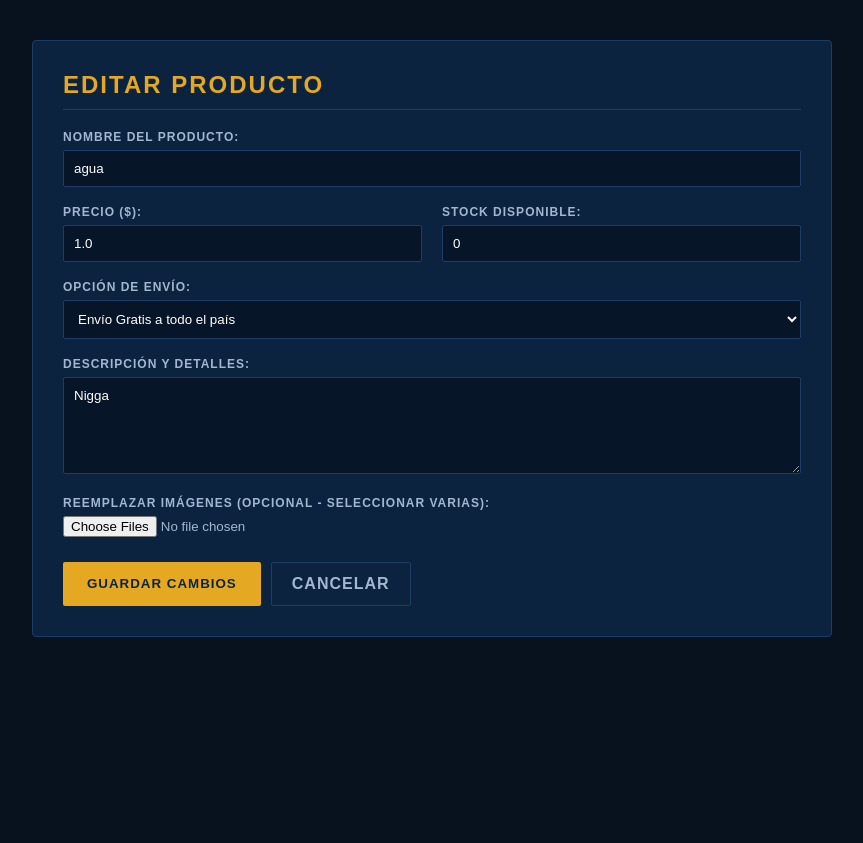
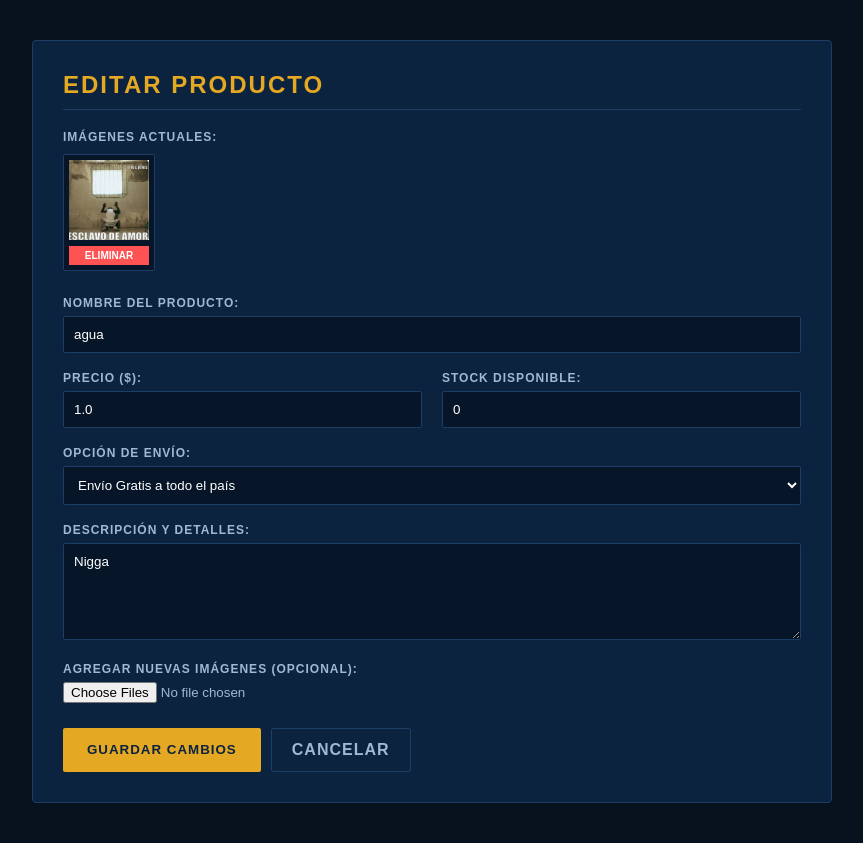
Before and after one commit to DayidMadera/1114-Weapon-store, a Flask app: page /vendedor/producto/editar/1 in a window 1280 px wide. Shown: the part 61-904 px from the top of the page, without its empty margins (208-1071 px from the left). Before the commit the page ends 698 px from the top, so only its background shows below. Run offline with Flask 3, Linux system fonts and the light colour scheme; a user stored in the database is signed in; some libraries are stand-ins or nearby versions.

Commit message:
Add files via upload

```diff
--- a/templates/editar_producto.html
+++ b/templates/editar_producto.html
@@ -6,7 +6,6 @@
 </head>
 <body style="font-family: 'Arial', sans-serif; margin: 0; padding: 0; background-color: #08111e; color: #ffffff;">
 
-    <!-- HEADER / NAVEGACIÓN -->
     <header style="background-color: #0c2340; border-bottom: 3px solid #e5a823; padding: 15px 30px; display: flex; justify-content: space-between; align-items: center;">
         <h1 style="margin: 0; font-size: 24px; color: #ffffff; letter-spacing: 2px; text-transform: uppercase;">
             <span style="color: #e5a823;">WARDOG</span> STORE
@@ -17,12 +16,48 @@
     </header>
 
     <main style="max-width: 800px; margin: 40px auto; padding: 0 20px;">
+
+        {% with messages = get_flashed_messages() %}
+          {% if messages %}
+            <div style="background-color: #0c2340; border: 1px solid #e5a823; color: #e5a823; padding: 12px; font-size: 13px; margin-bottom: 25px; border-radius: 2px;">
+            {% for message in messages %}
+              <div>{{ message }}</div>
+            {% endfor %}
+            </div>
+          {% endif %}
+        {% endwith %}
+
         <div style="background-color: #0c2340; border: 1px solid #1c3d66; padding: 30px; border-radius: 4px;">
             <h2 style="margin-top: 0; text-transform: uppercase; letter-spacing: 2px; color: #e5a823; border-bottom: 1px solid #1c3d66; padding-bottom: 10px;">
                 Editar Producto
             </h2>
 
+            <!-- GESTIÓN DE IMÁGENES EXISTENTES CON OPCIÓN DE ELIMINAR -->
+            {% if producto.imagenes %}
+            <div style="margin-bottom: 25px;">
+                <label style="display: block; margin-bottom: 10px; font-size: 12px; font-weight: bold; text-transform: uppercase; letter-spacing: 1px; color: #a2b7d0;">
+                    Imágenes Actuales:
+                </label>
+                <div style="display: flex; gap: 15px; flex-wrap: wrap;">
+                    {% for img in producto.imagenes %}
+                        <div style="position: relative; background: #061527; padding: 5px; border: 1px solid #1c3d66; border-radius: 2px; text-align: center;">
+                            <img src="{{ img.ruta }}" style="width: 80px; height: 80px; object-fit: cover; display: block; margin-bottom: 5px;">
+                            <form action="{{ url_for('eliminar_foto', foto_id=img.id) }}" method="POST" style="margin: 0;">
+                                <input type="hidden" name="csrf_token" value="{{ csrf_token() }}"/>
+                                <button type="submit" style="background: #ff5252; color: white; border: none; padding: 4px 8px; font-size: 10px; cursor: pointer; text-transform: uppercase; font-weight: bold; width: 100%;">
+                                    Eliminar
+                                </button>
+                            </form>
+                        </div>
+                    {% endfor %}
+                </div>
+            </div>
+            {% endif %}
+
             <form action="{{ url_for('editar_producto', id=producto.id) }}" method="POST" enctype="multipart/form-data">
+                <!-- Token CSRF -->
+                <input type="hidden" name="csrf_token" value="{{ csrf_token() }}"/>
+
                 <label style="display: block; margin-bottom: 6px; font-size: 12px; font-weight: bold; text-transform: uppercase; letter-spacing: 1px; color: #a2b7d0;">
                     Nombre del Producto:
                 </label>
@@ -59,9 +94,9 @@
                 <textarea name="descripcion" rows="5" style="width: 100%; box-sizing: border-box; padding: 10px; margin-bottom: 18px; background-color: #061527; border: 1px solid #1c3d66; color: #ffffff; border-radius: 2px; font-family: inherit;" required>{{ producto.descripcion }}</textarea>
 
                 <label style="display: block; margin-bottom: 6px; font-size: 12px; font-weight: bold; text-transform: uppercase; letter-spacing: 1px; color: #a2b7d0;">
-                    Reemplazar Imágenes (Opcional - Seleccionar varias):
+                    Agregar Nuevas Imágenes (Opcional):
                 </label>
-                <input type="file" name="imagenes_archivos" accept="image/*" multiple style="margin-bottom: 25px; color: #a2b7d0;"><br>
+                <input type="file" name="nuevas_imagenes" accept="image/*" multiple style="margin-bottom: 25px; color: #a2b7d0;"><br>
 
                 <div style="display: flex; gap: 10px;">
                     <button type="submit" style="background-color: #e5a823; color: #0c2340; border: none; padding: 12px 24px; font-weight: bold; text-transform: uppercase; letter-spacing: 1px; cursor: pointer; border-radius: 2px;">
--- a/templates/login.html
+++ b/templates/login.html
@@ -23,6 +23,9 @@
         {% endwith %}
 
         <form action="/login" method="POST">
+            <!-- Token CSRF -->
+            <input type="hidden" name="csrf_token" value="{{ csrf_token() }}"/>
+
             <label style="display: block; margin-bottom: 5px; font-size: 11px; text-transform: uppercase; font-weight: bold; letter-spacing: 1px;">Correo Electrónico:</label>
             <input type="email" name="email" style="width: 100%; box-sizing: border-box; padding: 10px; margin-bottom: 15px; background-color: #061527; border: 1px solid #1c3d66; color: #ffffff; border-radius: 2px;" required><br>
 
--- a/templates/register.html
+++ b/templates/register.html
@@ -23,6 +23,9 @@
         {% endwith %}
 
         <form action="/registro" method="POST">
+            <!-- Token CSRF -->
+            <input type="hidden" name="csrf_token" value="{{ csrf_token() }}"/>
+
             <label style="display: block; margin-bottom: 5px; font-size: 11px; text-transform: uppercase; font-weight: bold; letter-spacing: 1px; color: #a2b7d0;">Nombre Completo:</label>
             <input type="text" name="nombre" style="width: 100%; box-sizing: border-box; padding: 10px; margin-bottom: 15px; background-color: #061527; border: 1px solid #1c3d66; color: #ffffff; border-radius: 2px;" required><br>
 
```
Also changed, not shown: templates/cliente.html (+5 -8 lines), templates/index.html (+12 -4 lines), templates/pasarela_pago.html (+3 -7 lines), templates/perfil.html (+17 -4 lines), templates/producto_detalle.html (+6 -3 lines), templates/vendedor.html (+15 -5 lines).
